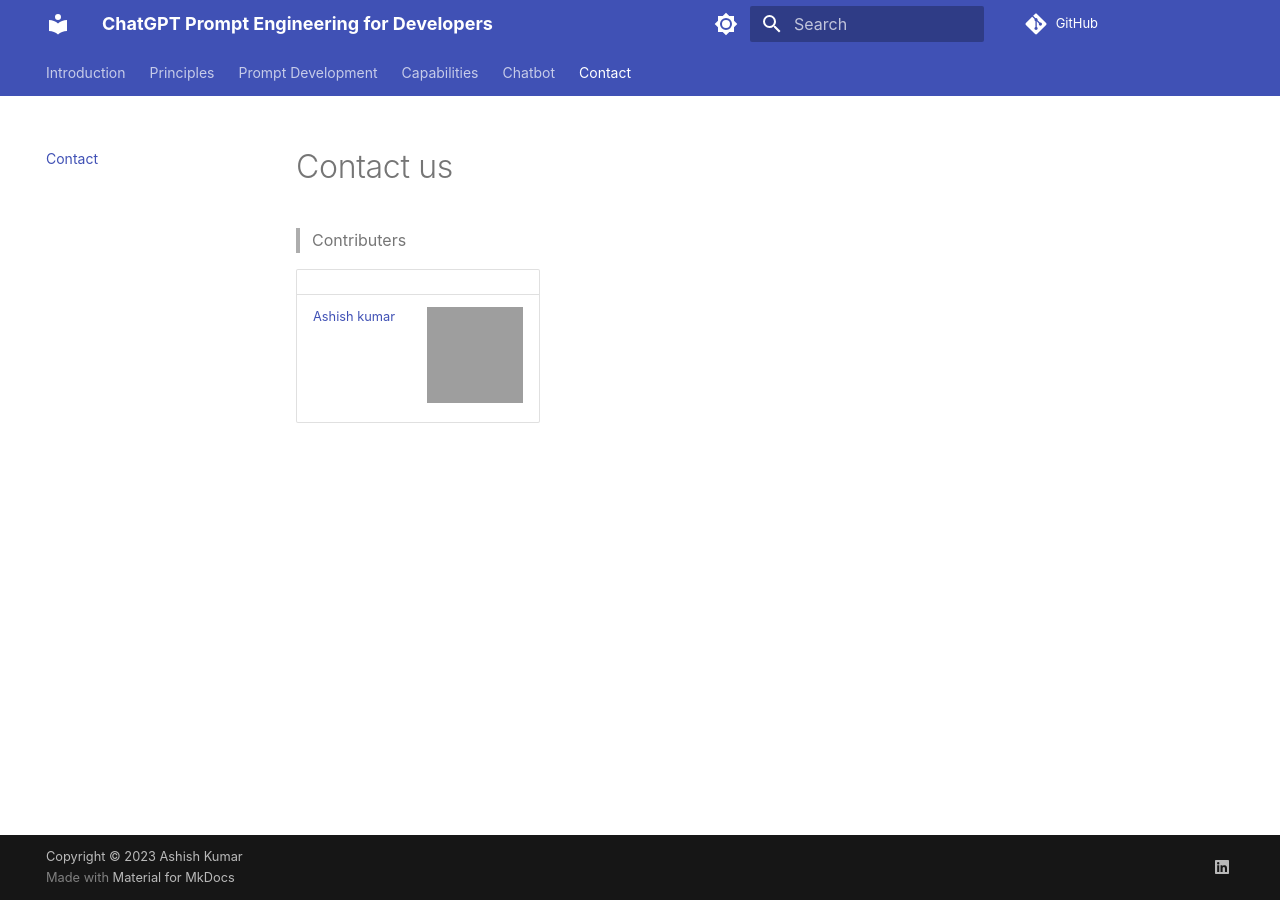
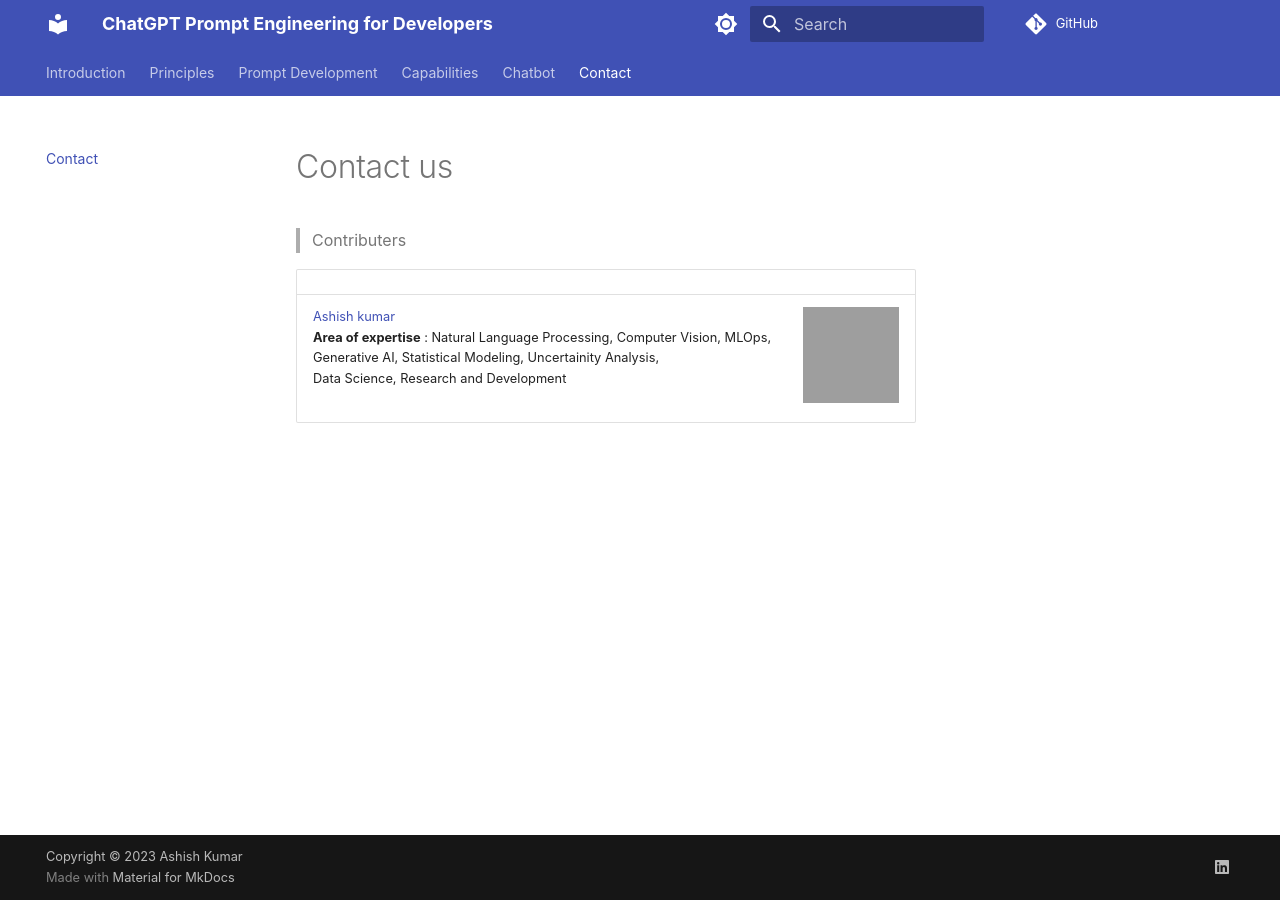
Before and after one commit to ashishkrb7/chatgpt, an MkDocs documentation site: the page built from docs/contact.md, in a window 1280 px wide. Built offline with MkDocs 1.6.1 and Material for MkDocs 9.7.7, drawn with Linux system fonts in a browser that asks for light colours; comment, search, counter and statistics services are not loaded; grey boxes are pictures that could not be loaded.

```diff
--- a/docs/contact.md
+++ b/docs/contact.md
@@ -3,5 +3,5 @@
 > Contributers
 
 | | |
-| :---: | :---: |
-|[Ashish kumar](mailto:ashish.krb7@gmail.com)| ![](https://avatars.githubusercontent.com/u/60195105?s=96&v=4?width=400)|
+|---| :---: |
+|[Ashish kumar](mailto:ashish.krb7@gmail.com) <br> **Area of expertise** : Natural Language Processing, Computer Vision, MLOps, <br> Generative AI, Statistical Modeling, Uncertainity Analysis,<br> Data Science, Research and Development| ![](https://avatars.githubusercontent.com/u/60195105?s=96&v=4?width=400)|
--- a/mkdocs.yml
+++ b/mkdocs.yml
@@ -71,8 +71,6 @@ extra:
   social:
     - icon: fontawesome/brands/linkedin
       link: https://www.linkedin.com/in/ashishkrb7/
-  analytics:
-    provider: custom
 
 watch:
   - docs
```
Also changed, not shown: 2 other files.
